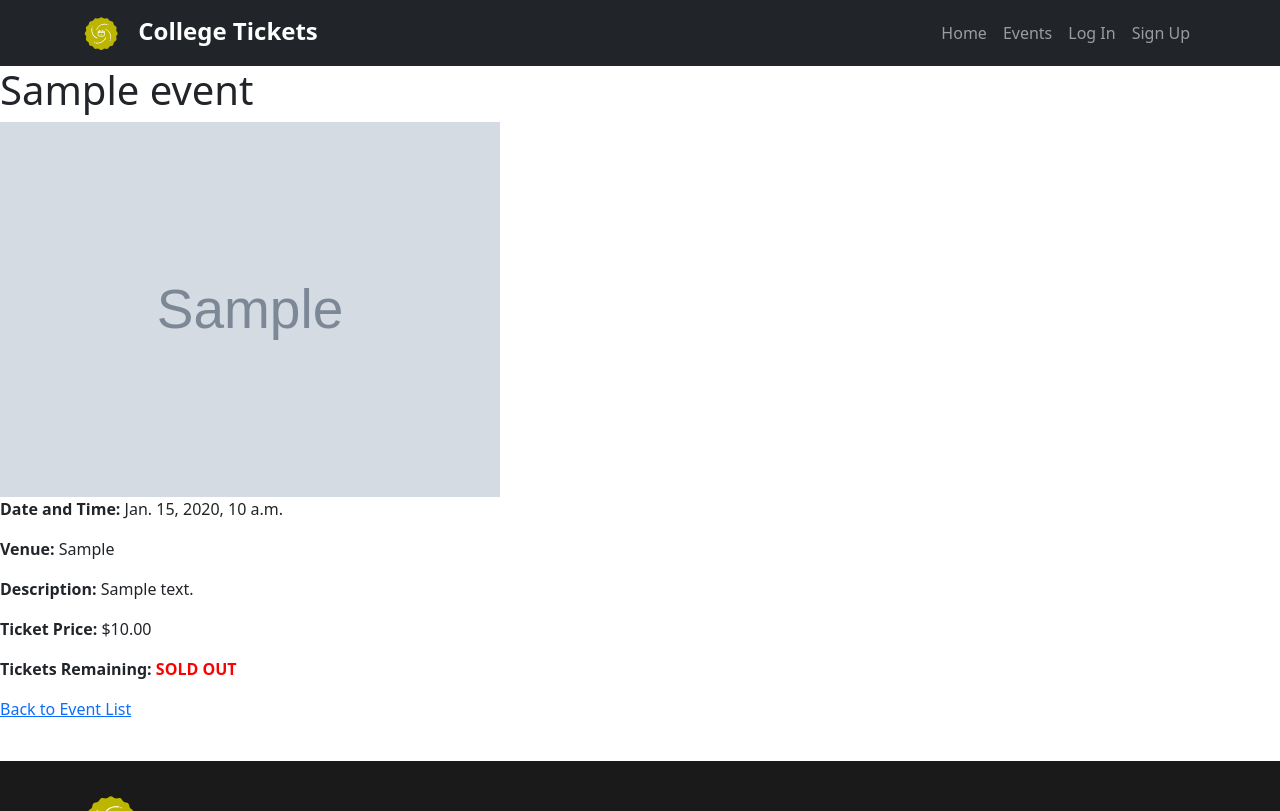
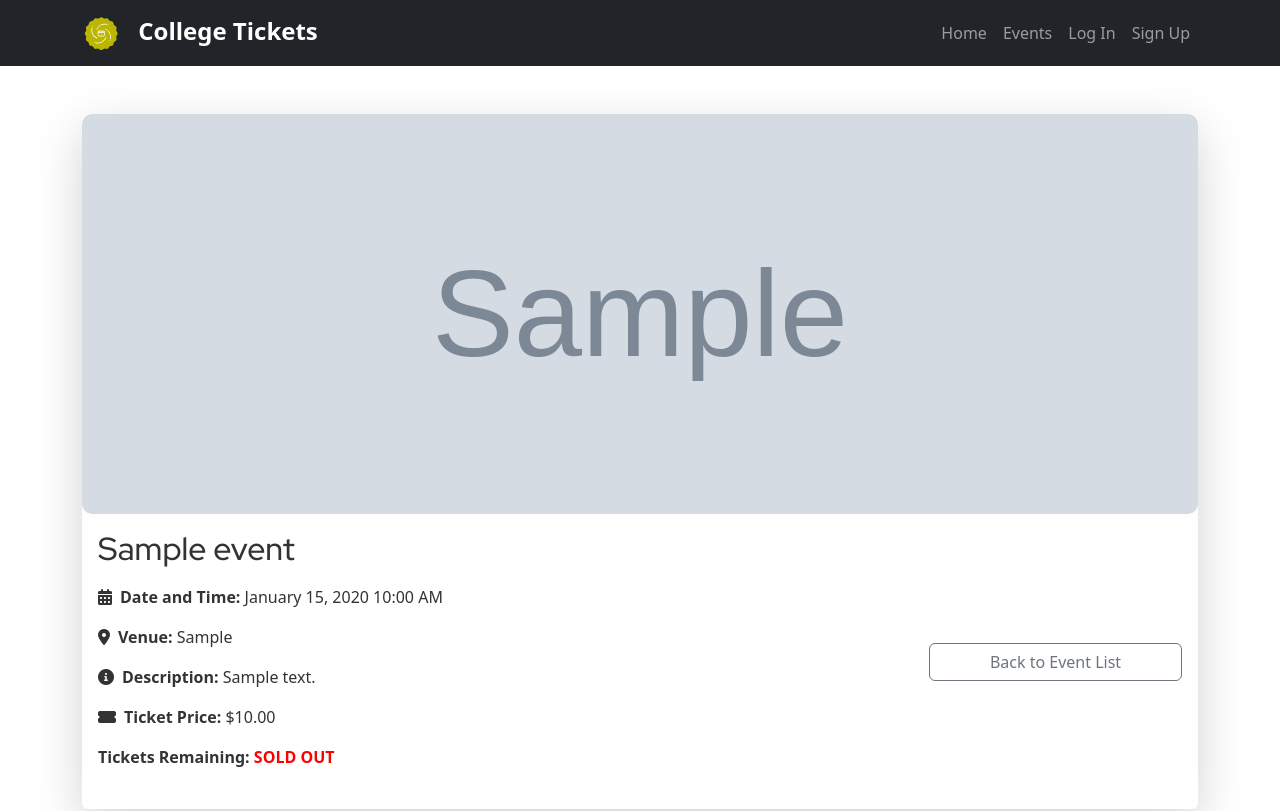
Before and after one commit to SShasholko/College-Event-Ticketing-Platform--Django-e-commerce-project---2-, a Django app: page /events/1/ in a window 1280 px wide. Shown: the top 811 px of the page. Run offline with Django 5.2, Linux system fonts and the light colour scheme; tables that the repository leaves empty hold one stand-in row (values such as "Sample post"); grey boxes marked "Sample" are stand-in pictures; some libraries are stand-ins or nearby versions.

Commit message:
Event detail page styling

```diff
--- a/event_ticketing/events/templates/events/base.html
+++ b/event_ticketing/events/templates/events/base.html
@@ -16,6 +16,8 @@
 <link rel="preconnect" href="https://fonts.googleapis.com">
 <link rel="preconnect" href="https://fonts.gstatic.com" crossorigin>
 <link href="https://fonts.googleapis.com/css2?family=Red+Hat+Display:ital,wght@0,300..900;1,300..900&display=swap" rel="stylesheet">
+ <!-- Font Awesome CSS for Icons -->
+ <link rel="stylesheet" href="https://cdnjs.cloudflare.com/ajax/libs/font-awesome/6.0.0/css/all.min.css">
 <!-- Favicon -->
 <link rel="icon" href="{% static 'images/favicon.ico' %}" type="image/x-icon">
 
--- a/event_ticketing/events/templates/events/event_detail.html
+++ b/event_ticketing/events/templates/events/event_detail.html
@@ -1,20 +1,37 @@
 {% extends 'events/base.html' %}
 
-{% block title %}Event List{% endblock %}
+{% block title %}Event Details{% endblock %}
 
 {% block content %}
-    <h1>{{ event.title }}</h1>
+<div class="container my-5">
+    <div class="card shadow-lg border-0 position-relative">
+        <!-- Event Image with Overlay Text -->
+        <div class="position-relative">
+            {% if event.image %}
+            <img src="{{ event.image.url }}" alt="{{ event.title }}" class="card-img-top img-fluid" style="height: 400px; object-fit: cover; border-radius: 10px;">
+            {% endif %}
+        </div>
 
-    <!-- Event Image -->
-    {% if event.image %}
-    <img src="{{ event.image.url }}" alt="{{ event.title }}" style="width: 500px;">
+
+
+
+
+<div class="card-body">
+    <div class="row">
+        <!-- Event Details Column (Larger Column) -->
+        <div class="col-md-9">
+            <div class="event-details mb-4">
+                <h2 class="mb-3">{{ event.title }}</h2>
+                <p><i class="fas fa-calendar-alt me-2"></i><strong>Date and Time:</strong> {{ event.date_time|date:"F d, Y h:i A" }}</p>
+                <p><i class="fas fa-map-marker-alt me-2"></i><strong>Venue:</strong> {{ event.venue }}</p>
+                <p><i class="fas fa-info-circle me-2"></i><strong>Description:</strong> {{ event.description }}</p>
+                <p><i class="fas fa-ticket-alt me-2"></i><strong>Ticket Price:</strong>
+                    {% if event.ticket_price > 0 %}
+                        ${{ event.ticket_price }}
+                    {% else %}
+                        <span class="text-success">Free</span>
                     {% endif %}
-
-    <!-- Event Details -->
-    <p><strong>Date and Time:</strong> {{ event.date_time }}</p>
-    <p><strong>Venue:</strong> {{ event.venue }}</p>
-    <p><strong>Description:</strong> {{ event.description }}</p>
-    <p><strong>Ticket Price:</strong> ${{ event.ticket_price }}</p>
+                </p>
                 <p><strong>Tickets Remaining:</strong>
                     <span id="remaining-tickets">
                     {% if remaining_tickets > 0 %}
@@ -24,17 +41,23 @@
                     {% endif %}
                     </span>
                 </p>
+            </div>
+        </div>
 
-    <!-- Purchase Tickets (If applicable) -->
-    <p>
+        <!-- Action Buttons Column (Smaller Column) -->
+        <div class="col-md-3 d-flex flex-column align-items-center justify-content-center">
             {% if remaining_tickets > 0 %}
-            <a href="{% url 'ticket_purchase' event.id %}">Purchase Tickets</a>
+            <a href="{% url 'ticket_purchase' event.id %}" class="btn gradient-btn mb-3 w-100">Purchase Tickets</a>
             {% endif %}
-    </p>
+            <a href="{% url 'event_list' %}" class="btn btn-outline-secondary w-100">Back to Event List</a>
+        </div>
+    </div>
+</div>
 
 
-    <!-- Link back to event list -->
-    <p>
-        <a href="{% url 'event_list' %}">Back to Event List</a>
-    </p>
+
+
+
+    </div>
+</div>
 {% endblock %}
--- a/event_ticketing/static/css/style.css
+++ b/event_ticketing/static/css/style.css
@@ -65,7 +65,7 @@
 /* Sub-heading (H2) */
 .sub-heading, .h2-style {
     font-family: "Red Hat Display", sans-serif;
-    font-size: 1.5em;
+    font-size: 1.5rem;
     font-weight: 700;
     margin-bottom: 40px;
 }
@@ -268,3 +268,45 @@
     font-weight: 500;
     margin: 0 30px 30px 0;
 }
+
+
+/* _________________________________________________________________ */
+
+/* Event Details Styling */
+.event-details {
+    color: #333;
+}
+
+.event-details h2 {
+    font-size: 2em;
+    font-family: "Red Hat Display", sans-serif;
+    font-weight: 500;
+    color: #333;
+}
+
+/* Action Buttons */
+.gradient-btn {
+    background: linear-gradient(45deg, #ff416c, #ff4b2b);
+    color: #fff;
+    border: none;
+    border-radius: 25px;
+    font-size: 1.1em;
+    /* transition: transform 0.2s, box-shadow 0.2s; */
+}
+
+.gradient-btn:hover {
+    transform: translateY(-3px);
+    box-shadow: 0 6px 15px rgba(0, 0, 0, 0.3);
+    color: #fff;
+}
+
+/* Responsive Styling */
+@media (max-width: 768px) {
+    .event-details h2 {
+        font-size: 1.5em;
+    }
+
+    .gradient-btn {
+        font-size: 1em;
+    }
+}
```
Lines whose indentation alone changed are shown as unchanged.
